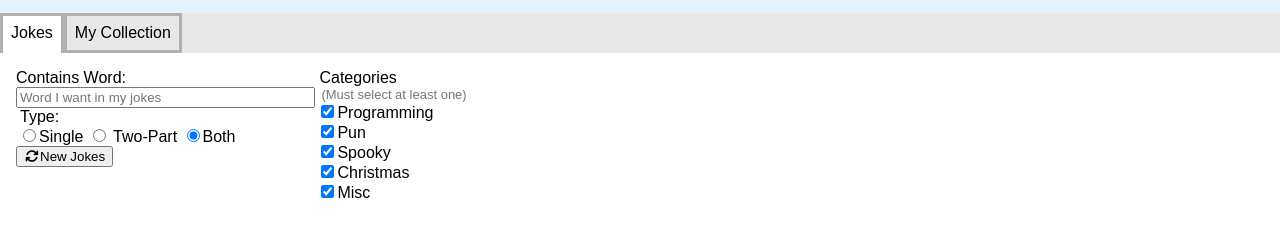
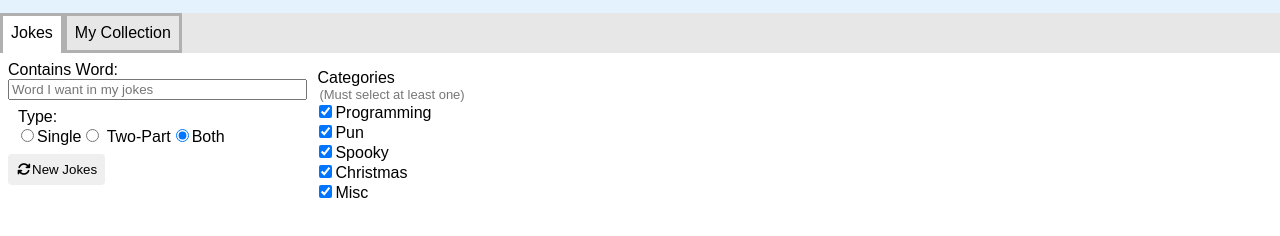
Before and after one commit to michelleschofield/wisecrack, a website: page index.html in a window 1280 px wide. Shown: the part 56-292 px from the top of the page. Drawn offline with Linux system fonts and the light colour scheme; a web font is replaced by a local one.

Commit message:
some last styling #1

```diff
--- a/css/styles.css
+++ b/css/styles.css
@@ -7,12 +7,13 @@ h1 {
 }
 
 form {
-  padding: 1rem;
+  padding: 0.5rem;
 }
 
 fieldset {
   border: none;
   padding: 0;
+  margin: 0.5rem;
 }
 
 legend {
@@ -114,3 +115,9 @@ p {
   margin: 0.5rem;
   color: rgb(165, 0, 0);
 }
+
+.new-jokes {
+  border: none;
+  padding: 0.5rem;
+  border-radius: 0.25rem;
+}
--- a/index.html
+++ b/index.html
@@ -38,13 +38,19 @@
                 class="col-full" />
               <fieldset>
                 <legend>Type:</legend>
+                <div class="row wrap">
+                  <div>
                     <label
                       ><input name="type" value="single" type="radio" />Single
                     </label>
+                  </div>
+                  <div>
                     <label
                       ><input name="type" value="twopart" type="radio" />
                       Two-Part
                     </label>
+                  </div>
+                  <div>
                     <label
                       ><input
                         name="type"
@@ -52,8 +58,10 @@
                         value="both"
                         type="radio" />Both</label
                     >
+                  </div>
+                </div>
               </fieldset>
-              <button>
+              <button class="new-jokes">
                 <i class="fa-solid fa-arrows-rotate"></i>New Jokes
               </button>
             </div>
```
Lines whose indentation alone changed are shown as unchanged.
